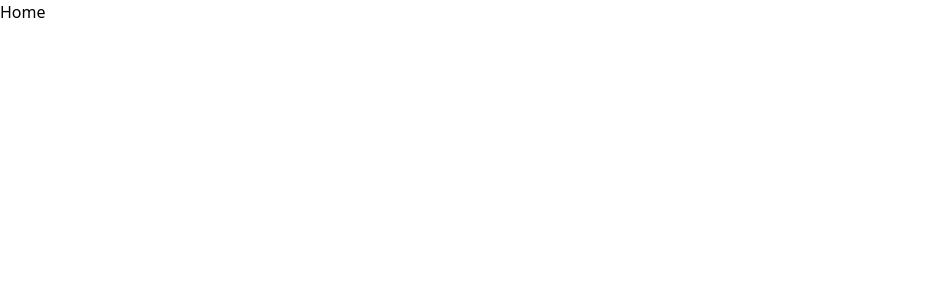
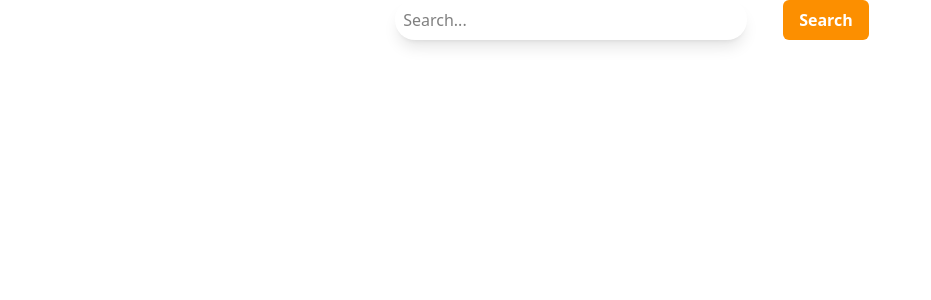
Before and after one commit to damodara2006/Project_SFS, a React (Vite) app in the folder frontend/: page / in a window 1280 px wide. Shown: the top 300 px of the page, without its empty margins (0-931 px from the left). Built offline with nearby package versions, Linux system fonts and the light colour scheme.

Commit message:
refactor: update Home route to render SearchBar component

```diff
--- a/frontend/src/App.jsx
+++ b/frontend/src/App.jsx
@@ -1,13 +1,14 @@
 import Login from "./components/Login"
 import { BrowserRouter, Route, Routes } from "react-router-dom"
 import Register from "./components/Register"
+import SearchBar from "./components/SearchBar"
 
 function App() {
 
   return (
     <BrowserRouter>
       <Routes>
-        <Route path="/" element={<h1>Home</h1>} />
+        <Route path="/" element={<SearchBar/>} />
         <Route path="/login" element={<Login />} />
         <Route path="/register" element={<Register />}/>
       </Routes>
```
